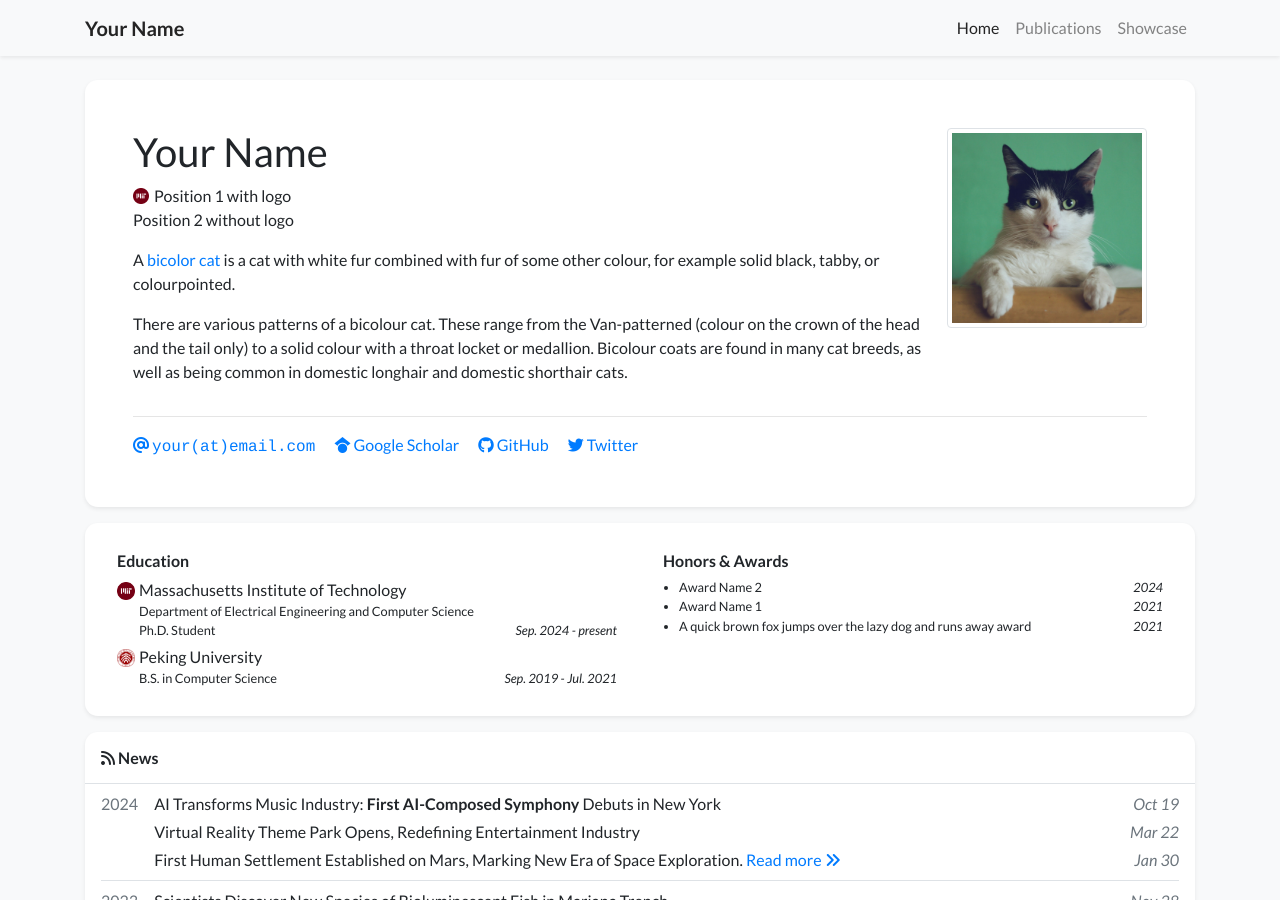
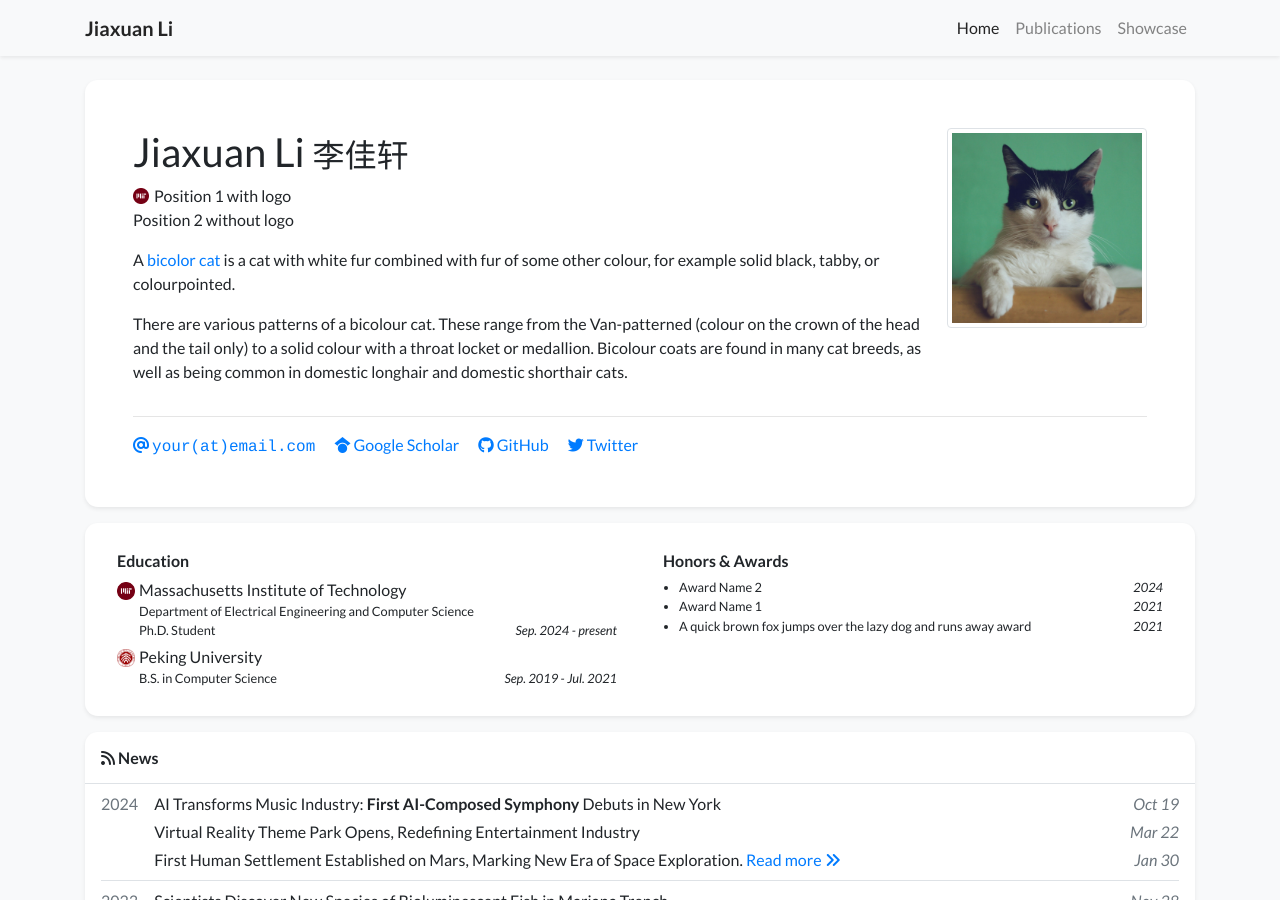
Before and after one commit to ChiaHsuanLee116/chiahsuanlee116.github.io, a Jekyll site: the page built from index.html, in a window 1280 px wide and 900 px high. Built offline with Jekyll 4.4.1, drawn with Linux system fonts in a browser that asks for light colours; nearby versions of some CDN libraries; a style sheet for code colours, icons or effects is not loaded.

Commit message:
Update profile.yml

```diff
--- a/_data/profile.yml
+++ b/_data/profile.yml
@@ -1,6 +1,6 @@
-primary_name: "Your Name"
-secondary_name: ""
-navbar_name: "Your Name"
+primary_name: "Jiaxuan Li"
+secondary_name: "李佳轩"
+navbar_name: "Jiaxuan Li"
 
 positions:
 - logo: /assets/images/badges/MIT_Social_circle.png  # Logo is optional
```
